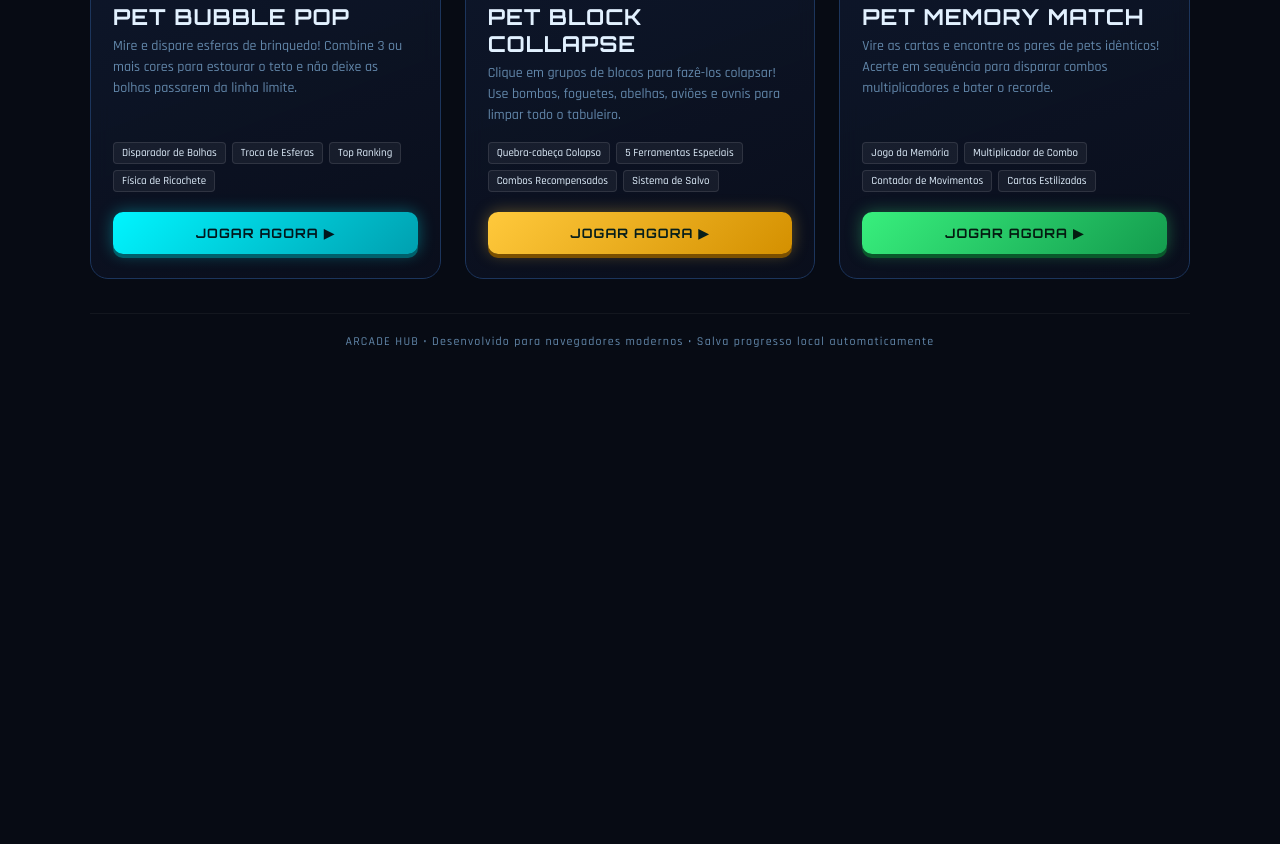
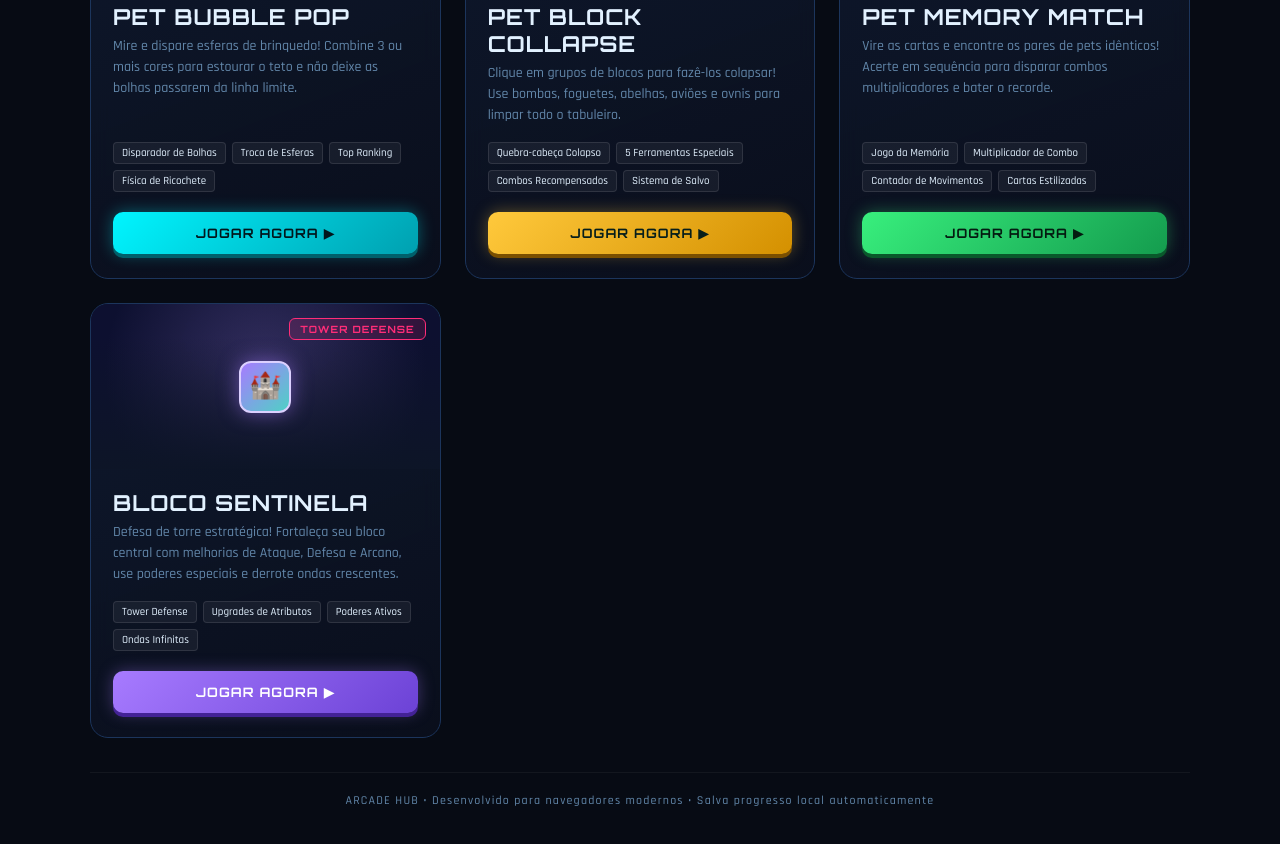
Before and after one commit to isaiasrocha01/jogos, a plain HTML site: page index.html in a window 1280 px wide. Shown: the part 980-1824 px from the top of the page. Before the commit the page ends 1369 px from the top, so only its background shows below. Drawn offline with Linux system fonts and the light colour scheme.

Commit message:
Update index.html

```diff
--- a/index.html
+++ b/index.html
@@ -402,6 +402,29 @@ p.subtitle {
   box-shadow: 0 1px 0 #09592b;
 }
 
+.banner-sentinela {
+  background: radial-gradient(circle at 50% 40%, rgba(167, 123, 255, 0.25), #0d1030 80%);
+}
+.icon-sentinela {
+  background: linear-gradient(135deg, #a77bff, #4fd1c5);
+  border: 2px solid #dcd0ff;
+  box-shadow: 0 0 20px rgba(167, 123, 255, 0.5);
+}
+.btn-indigo {
+  background: linear-gradient(135deg, #a77bff, #6c42d6);
+  color: #ffffff;
+  font-weight: 700;
+  box-shadow: 0 4px 0 #432296, 0 0 16px rgba(167, 123, 255, 0.35);
+}
+.btn-indigo:hover {
+  filter: brightness(1.1);
+  box-shadow: 0 5px 0 #432296, 0 0 22px rgba(167, 123, 255, 0.55);
+}
+.btn-indigo:active {
+  transform: translateY(3px);
+  box-shadow: 0 1px 0 #432296;
+}
+
 /* Footer */
 footer {
   text-align: center;
@@ -423,7 +446,7 @@ footer {
     <p class="subtitle">Escolha seu desafio favorito e divirta-se direto no navegador em qualquer dispositivo.</p>
 
     <div class="top-stats">
-      <div class="stat-pill">🕹️ Total de Jogos: <b>6</b></div>
+      <div class="stat-pill">🕹️ Total de Jogos: <b>7</b></div>
       <div class="stat-pill">⚡ Tecnologias: <b>HTML5 · Canvas · WebAudio</b></div>
       <div class="stat-pill">📱 Suporte: <b>PC & Mobile</b></div>
     </div>
@@ -579,6 +602,31 @@ footer {
         </a>
       </div>
     </article>
+
+    <!-- Jogo 7: Bloco Sentinela -->
+    <article class="game-card">
+      <div class="card-banner banner-sentinela">
+        <span class="pill-type pill-action">Tower Defense</span>
+        <div class="banner-badge">
+          <div class="icon-box icon-sentinela">🏰</div>
+        </div>
+      </div>
+      <div class="card-body">
+        <h2>BLOCO SENTINELA</h2>
+        <p class="card-desc">
+          Defesa de torre estratégica! Fortaleça seu bloco central com melhorias de Ataque, Defesa e Arcano, use poderes especiais e derrote ondas crescentes.
+        </p>
+        <div class="tag-list">
+          <span class="tag">Tower Defense</span>
+          <span class="tag">Upgrades de Atributos</span>
+          <span class="tag">Poderes Ativos</span>
+          <span class="tag">Ondas Infinitas</span>
+        </div>
+        <a href="bloco-sentinela.html" class="btn-play btn-indigo">
+          JOGAR AGORA ▶
+        </a>
+      </div>
+    </article>
   </main>
 
   <footer>
```
